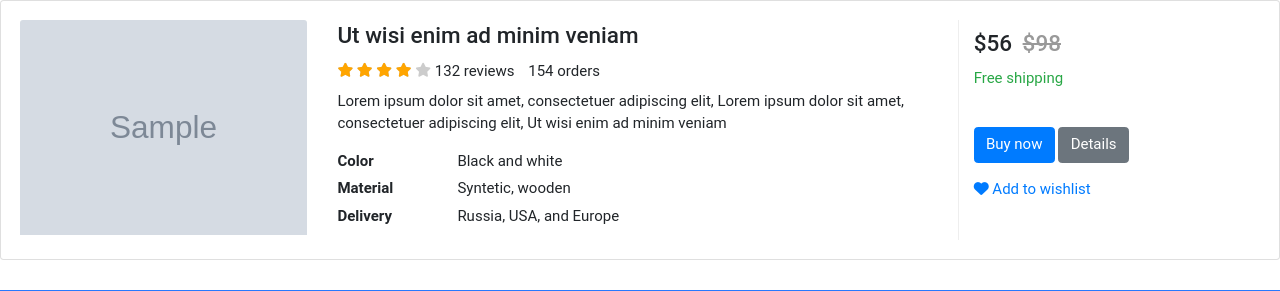
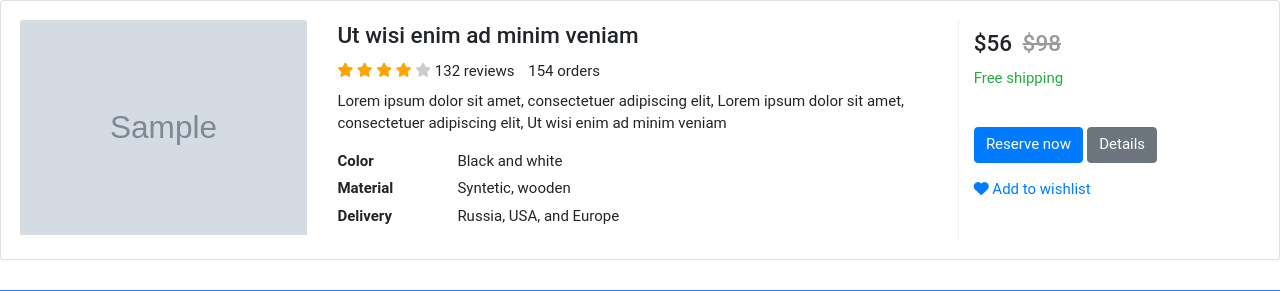
Before and after one commit to Ahmadalomarii/Gra_Project_2, a Flask app: template store/templates/store.html in a window 1280 px wide. Shown: the part 50-341 px from the top of the page. Run offline with Flask 2, Linux system fonts and the light colour scheme; the template is opened without the code that fills it: values that come from a table or form of the project are taken from there, most other values are stand-ins (such as "Sample title", 1, 10 or a date in 2020); grey boxes marked "Sample" are stand-in pictures; parts of the project's set-up code (start-up, migrations or seed data) failed here and were passed over; some libraries are stand-ins or nearby versions.

Commit message:
i am ahmad commit four

```diff
--- a/store/templates/store.html
+++ b/store/templates/store.html
@@ -66,7 +66,7 @@ home Page
 				<p class="text-success">Free shipping</p>
 				<br>
 				<p>
-					<a href="#" class="btn btn-primary"> Buy now </a>
+					<a href="#" class="btn btn-primary"> Reserve now </a>
 					<a href="#" class="btn btn-secondary"> Details  </a>
 				</p>
 				<a href="#"><i class="fa fa-heart"></i> Add to wishlist</a>
```
